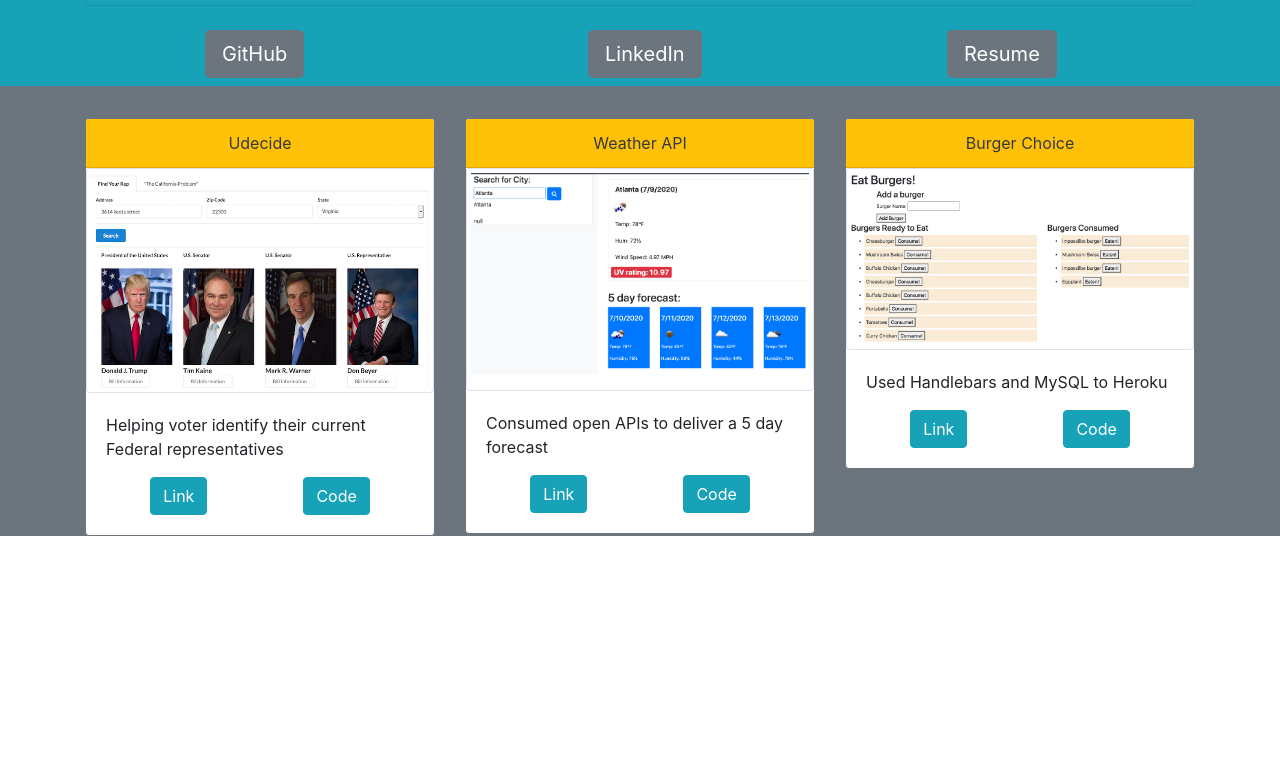
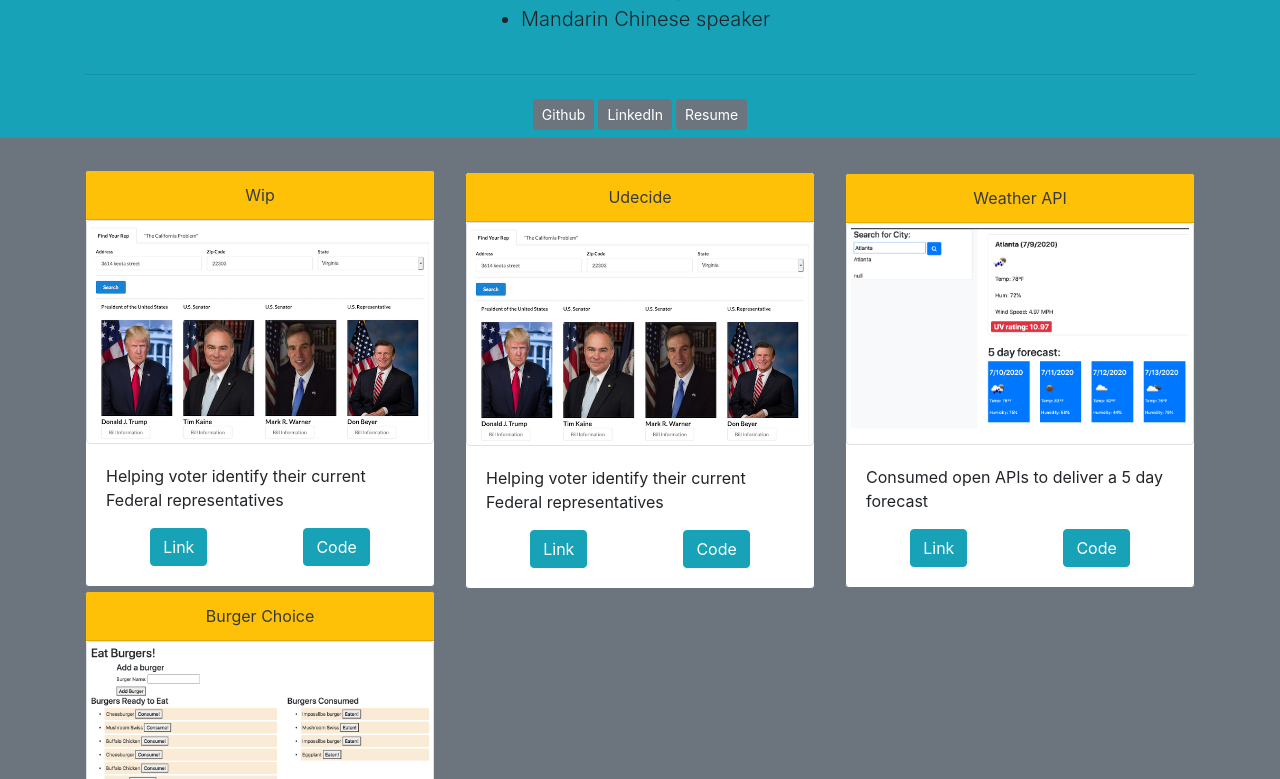
Before and after one commit to crackedsnowboard/portfolio-highlights, a plain HTML site: page index.html in a window 1280 px wide. Shown: the part 118-897 px from the top of the page. Before the commit the page ends 800 px from the top, so only its background shows below. Drawn offline with nearby package versions, Linux system fonts and the light colour scheme.

Commit message:
updates to github link

```diff
--- a/index.html
+++ b/index.html
@@ -7,6 +7,7 @@
     <meta name="viewport" content="width=device-width, initial-scale=1, shrink-to-fit=no">
     <!-- Do we add or change the content= above to help fix the max display? -->
     <link rel="stylesheet" href="style.css">
+    <script src="https://kit.fontawesome.com/9823887613.js" crossorigin="anonymous"></script>
     <!-- Bootstrap CSS -->
     <link rel="stylesheet" href="https://stackpath.bootstrapcdn.com/bootstrap/4.5.0/css/bootstrap.min.css"
         integrity="sha384-9aIt2nRpC12Uk9gS9baDl411NQApFmC26EwAOH8WgZl5MYYxFfc+NcPb1dKGj7Sk" crossorigin="anonymous">
@@ -23,37 +24,59 @@
                 <div class="row">
                     <div class="col-sm-4">
 
-                        <h1 class="display-4 font-weight-bold pt-n1">Joel</h1>
+                        <h1 class="display-4 font-weight-bold pt-n1">Joel Mathen</h1>
                     </div>
                     <div class="col-sm-8 pb-n3">
                         <ul class="pb-n3 pt-2">
                             <li class="lead ml-3">Lifelong learner currently studying full-stack web development</li>
-                            <!-- <li class="lead ml-3">Previous experience conducting cybersecurity assessments</li>
+                            <li class="lead ml-3">Previous experience conducting cybersecurity assessments</li>
                             <li class="lead ml-3">Ex-CPA that brings a business lens to all projects</li>
-                            <li class="lead ml-3"> Mandarin Chinese speaker</li> -->
+                            <li class="lead ml-3"> Mandarin Chinese speaker</li>
                         </ul>
                     </div>
                 </div>
                 <hr class="my-4">
-                <div class="row d-flex justify-content-around ml-5">
+                <div class="row">
 
-                    <div class="col-sm-4 pl-4">
-                        <a class="btn btn-secondary btn-lg mx-5" href="https://github.com/"
-                            role="button">GitHub</a>
+                    <div class="col-sm-12 mary">
+                        <a class="btn btn-secondary btn-sm mr-1" href="https://github.com/crackedsnowboard"
+                        type="button" role="button">Github</a>
+                        <a class="btn btn-secondary btn-sm mr-1" href="https://www.linkedin.com/in/joel-mathen/"
+                            role="button">LinkedIn</a>
+                        <a class="btn btn-secondary btn-sm" href="./assets/softwareEngineer.pages"
+                            role="button">Resume</a>
                     </div>
-                    <div class="col-sm-4 pl-5">
-                        <a class="btn btn-secondary btn-lg mx-5" href="https://www.linkedin.com/in/"
+                    <!-- <div class="col-sm-4 fred">
+                        <a class="btn btn-secondary btn-lg" href="https://www.linkedin.com/in/joel-mathen/"
                             role="button">LinkedIn</a>
                     </div>
-                    <div class="col-sm-4 pl-5">
-                        <a class="btn btn-secondary btn-lg ml-5" href="./assets/resume.pdf" role="button">Resume</a>
-                    </div>
+                    <div class="col-sm-4 fred">
+                        <a class="btn btn-secondary btn-lg" href="./assets/softwareEngineer.pages" role="button">Resume</a>
+                    </div> -->
                 </div>
             </div>
         </div>
 
         <div class="container">
-            <div class="row">
+            <div class="row paul">
+                <div class="col-sm-4 mb-1   ">
+                    <div class="card border-secondary">
+                        <div class="card-header text-center bg-warning text-dark">
+                            Wip
+                        </div>
+
+                        <img src="./assets/uDecide.png" class="card-img-top img-thumbnail"
+                            alt="picture of input for address">
+                        <div class="card-body">
+
+                            <p class="card-text">Helping voter identify their current Federal representatives</p>
+                            <div class="d-flex justify-content-center">
+                                <a href="https://crackedsnowboard.github.io/uDecide" class="btn btn-info mr-5">Link</a>
+                                <a href="https://github.com/crackedsnowboard/uDecide" class="btn btn-info ml-5">Code</a>
+                            </div>
+                        </div>
+                    </div>
+                </div>
                 <div class="col-sm-4">
                     <div class="card border-secondary">
                         <div class="card-header text-center bg-warning text-dark">
--- a/style.css
+++ b/style.css
@@ -4,3 +4,21 @@
     max-height: 230px;
     object-fit: cover;
 }
+
+.mary {
+    display: flex;
+    justify-content: center;
+
+}
+
+.saul {
+    padding-right: 30%;
+}
+
+.fred {
+    border: dashed red;
+}
+
+.paul {
+    align-items: center;
+}
```
Also changed, not shown: 3 other files.
